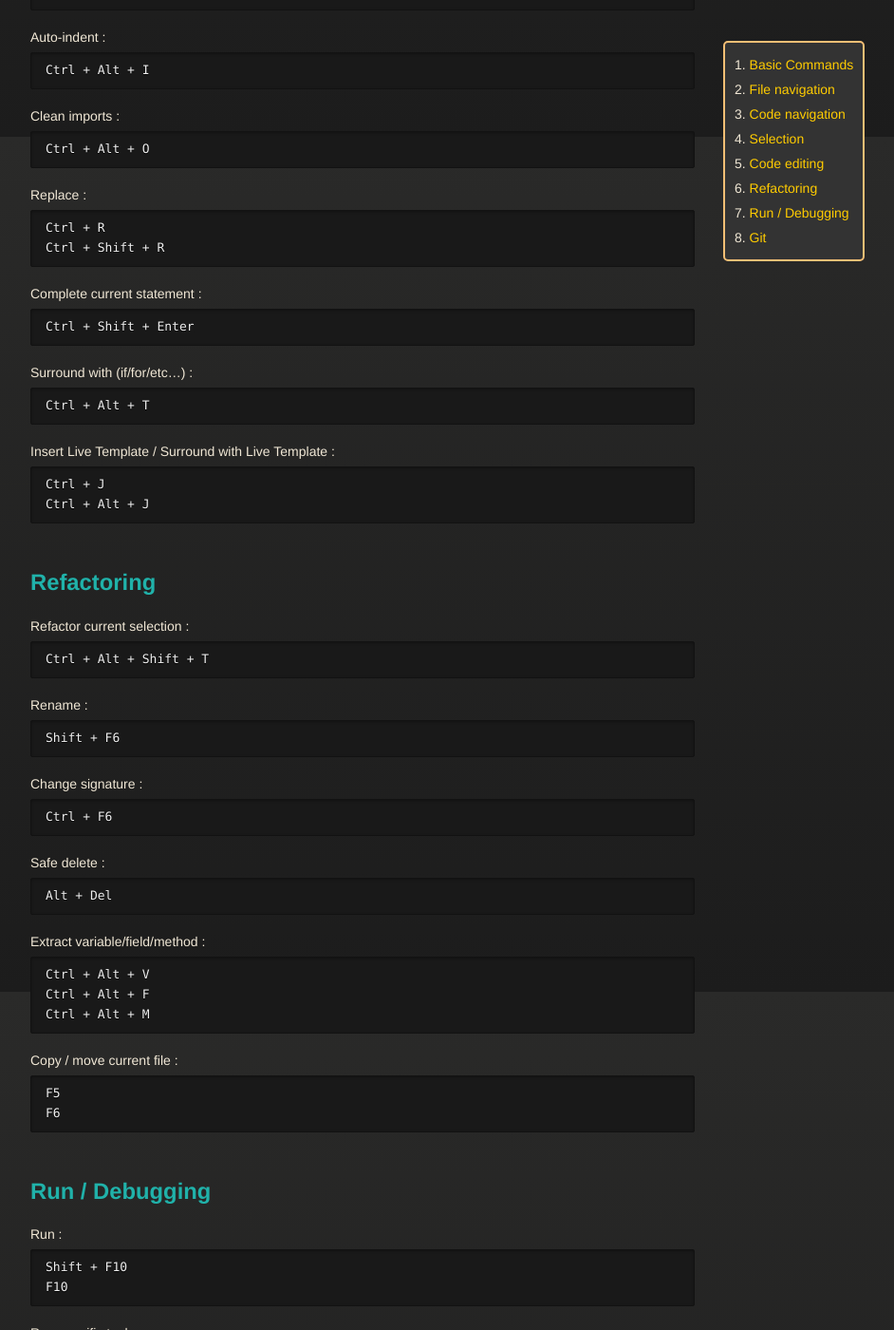
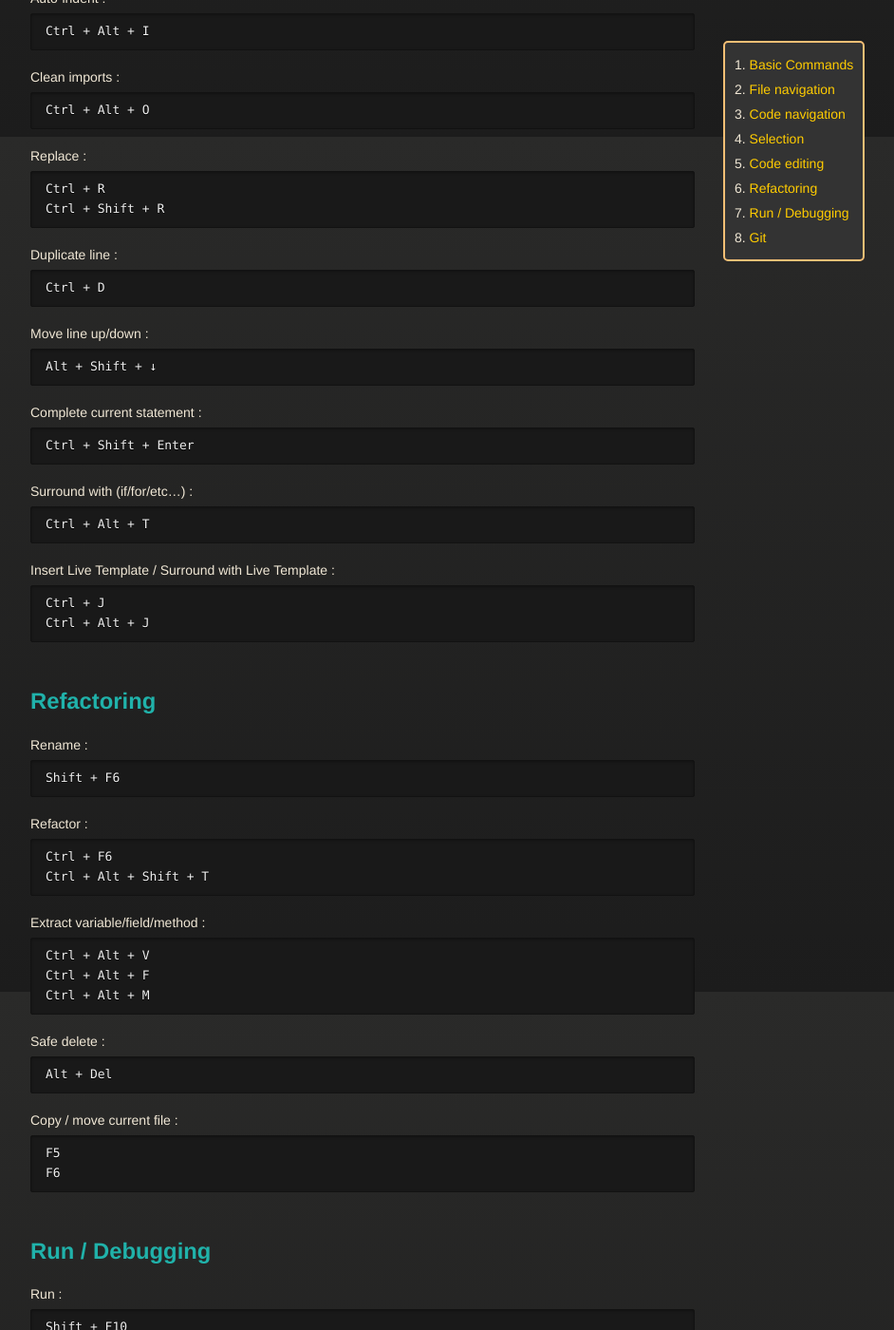
Before and after one commit to vincent-clipet/cheatsheets, a Jekyll site: the page built from markdown/jetbrains.md, in a window 1280 px wide and 1400 px high, scrolled down 3456 px. Shown: the whole window at 95% size, without its empty margins (258-1200 px from the left). Built offline with Jekyll 4.4.1, drawn with Linux system fonts in a browser that asks for light colours; our own code applies the rules of GitHub Pages for plain Markdown files; some of the changed text lies outside the part shown.

Commit message:
feat(jetbrains): Added a few useful shortcuts

````diff
--- a/markdown/jetbrains.md
+++ b/markdown/jetbrains.md
@@ -68,14 +68,10 @@
 
 ## File navigation
 
-Search by file name :
-```
-Ctrl + Shift + N
-```
-
-Search by class/type :
+Search by class / file name :
 ```
 Ctrl + N
+Ctrl + Shift + N
 ```
 
 Go to line # :
@@ -86,6 +82,7 @@
 List recent files :
 ```
 Ctrl + E
+Ctrl + Shift + E
 ```
 
 Focus the project explorer panel :
@@ -234,6 +231,16 @@
 Ctrl + Shift + R
 ```
 
+Duplicate line :
+```
+Ctrl + D
+```
+
+Move line up/down :
+```
+Alt + Shift + ↓
+```
+
 Complete current statement :
 ```
 Ctrl + Shift + Enter
@@ -258,24 +265,15 @@
 
 ## Refactoring
 
-Refactor current selection :
-```
-Ctrl + Alt + Shift + T
-```
-
 Rename :
 ```
 Shift + F6
 ```
 
-Change signature :
+Refactor :
 ```
 Ctrl + F6
-```
-
-Safe delete :
-```
-Alt + Del
+Ctrl + Alt + Shift + T
 ```
 
 Extract variable/field/method :
@@ -283,6 +281,11 @@
 Ctrl + Alt + V
 Ctrl + Alt + F
 Ctrl + Alt + M
+```
+
+Safe delete :
+```
+Alt + Del
 ```
 
 Copy / move current file :
````
